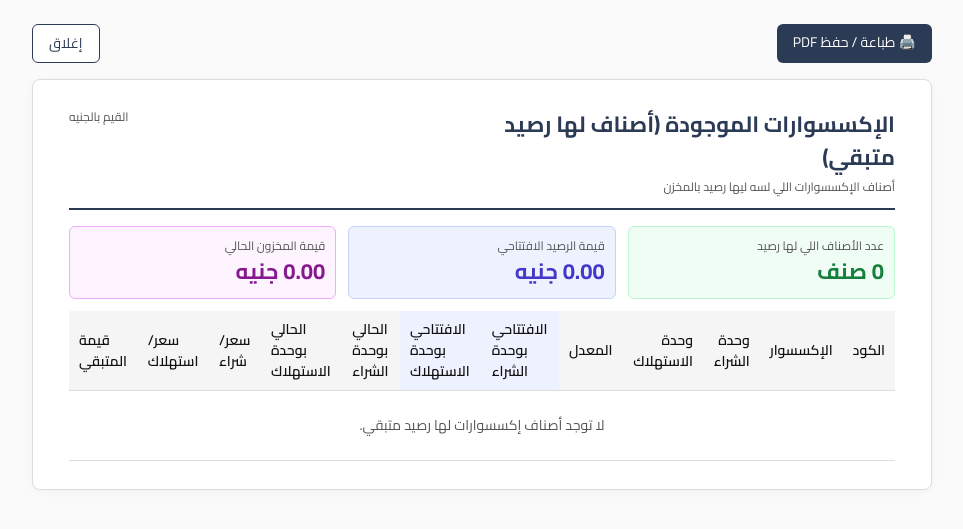
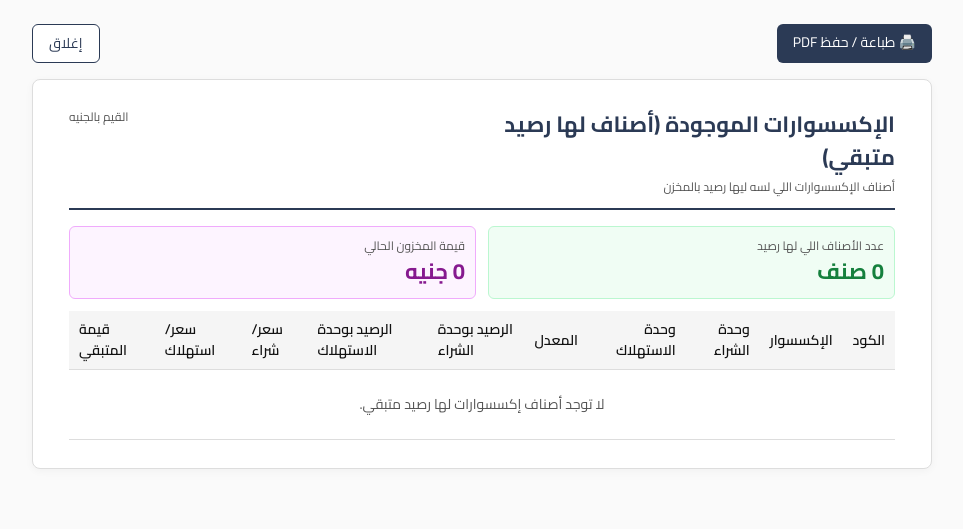
Before and after one commit to Ismaelm89/Roma-ERP, a Django app: page /manufacturing/accessories/on-hand/ in a window 1280 px wide. Shown: the top 529 px of the page, without its empty margins (158-1121 px from the left). Run offline with Django 5.2, Linux system fonts and the light colour scheme; a user stored in the database is signed in; data comes from the database, SQL or seed files in the repository; tables that the repository leaves empty hold one stand-in row (values such as "Sample post").

Commit message:
chore(report): drop opening columns + decimals from accessories on-hand report
Per request: the «الإكسسوارات الموجودة» report shows current balance only (no
opening columns/card), with whole-number quantities and values (no decimals).
Opening figures remain on the opening-balances screen.

Co-Authored-By: Claude Opus 4.8 (1M context) <noreply@anthropic.com>

```diff
--- a/templates/manufacturing/accessories_on_hand.html
+++ b/templates/manufacturing/accessories_on_hand.html
@@ -17,13 +17,9 @@
         <div class="muted">عدد الأصناف اللي لها رصيد</div>
         <div style="font-size:22px;font-weight:700;color:#15803d;">{{ total_lines }} صنف</div>
     </div>
-    <div style="flex:1;background:#eef2ff;border:1px solid #c7d2fe;padding:10px;border-radius:6px;">
-        <div class="muted">قيمة الرصيد الافتتاحي</div>
-        <div style="font-size:22px;font-weight:700;color:#4338ca;">{{ total_opening_value|money:2 }} جنيه</div>
-    </div>
     <div style="flex:1;background:#fdf4ff;border:1px solid #f0abfc;padding:10px;border-radius:6px;">
         <div class="muted">قيمة المخزون الحالي</div>
-        <div style="font-size:22px;font-weight:700;color:#86198f;">{{ total_value|money:2 }} جنيه</div>
+        <div style="font-size:22px;font-weight:700;color:#86198f;">{{ total_value|money:0 }} جنيه</div>
     </div>
 </div>
 
@@ -35,10 +31,8 @@
             <th>وحدة الشراء</th>
             <th>وحدة الاستهلاك</th>
             <th class="num">المعدل</th>
-            <th class="num" style="background:#eef2ff;">الافتتاحي بوحدة الشراء</th>
-            <th class="num" style="background:#eef2ff;">الافتتاحي بوحدة الاستهلاك</th>
-            <th class="num">الحالي بوحدة الشراء</th>
-            <th class="num">الحالي بوحدة الاستهلاك</th>
+            <th class="num">الرصيد بوحدة الشراء</th>
+            <th class="num">الرصيد بوحدة الاستهلاك</th>
             <th class="num">سعر/شراء</th>
             <th class="num">سعر/استهلاك</th>
             <th class="num">قيمة المتبقي</th>
@@ -52,16 +46,14 @@
             <td>{{ row.a.purchase_unit }}</td>
             <td>{{ row.a.unit }}</td>
             <td class="num">{{ row.a.units_per_purchase|money:2 }}</td>
-            <td class="num" style="background:#f5f7ff;">{{ row.opening_purchase|money:3 }}</td>
-            <td class="num" style="background:#f5f7ff;"><b>{{ row.opening|money:3 }}</b></td>
-            <td class="num">{{ row.stock_purchase|money:3 }}</td>
-            <td class="num"><b>{{ row.stock|money:3 }}</b></td>
+            <td class="num">{{ row.stock_purchase|money:0 }}</td>
+            <td class="num"><b>{{ row.stock|money:0 }}</b></td>
             <td class="num">{{ row.cost_purchase|money:2 }}</td>
-            <td class="num">{{ row.avg_cost|money:4 }}</td>
-            <td class="num"><b>{{ row.value|money:2 }}</b></td>
+            <td class="num">{{ row.avg_cost|money:2 }}</td>
+            <td class="num"><b>{{ row.value|money:0 }}</b></td>
         </tr>
     {% empty %}
-        <tr><td colspan="12" style="text-align:center;color:var(--muted);padding:24px;">
+        <tr><td colspan="10" style="text-align:center;color:var(--muted);padding:24px;">
             لا توجد أصناف إكسسوارات لها رصيد متبقي.
         </td></tr>
     {% endfor %}
@@ -69,8 +61,8 @@
     {% if rows %}
     <tfoot>
         <tr class="totals">
-            <td colspan="11" style="font-weight:700;">الإجمالي</td>
-            <td class="num" style="font-weight:700;border-top:2px solid var(--ink);">{{ total_value|money:2 }}</td>
+            <td colspan="9" style="font-weight:700;">الإجمالي</td>
+            <td class="num" style="font-weight:700;border-top:2px solid var(--ink);">{{ total_value|money:0 }}</td>
         </tr>
     </tfoot>
     {% endif %}
```
